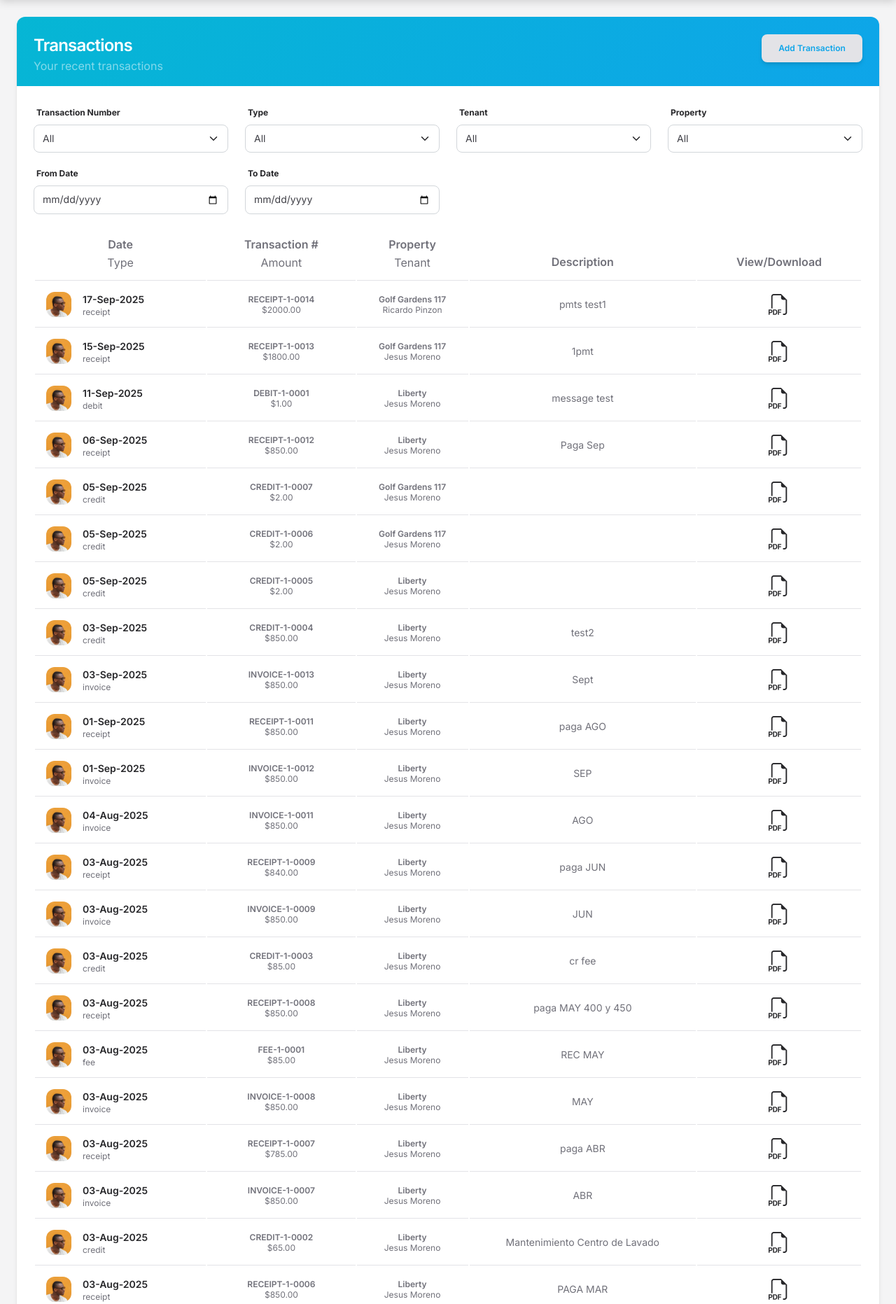
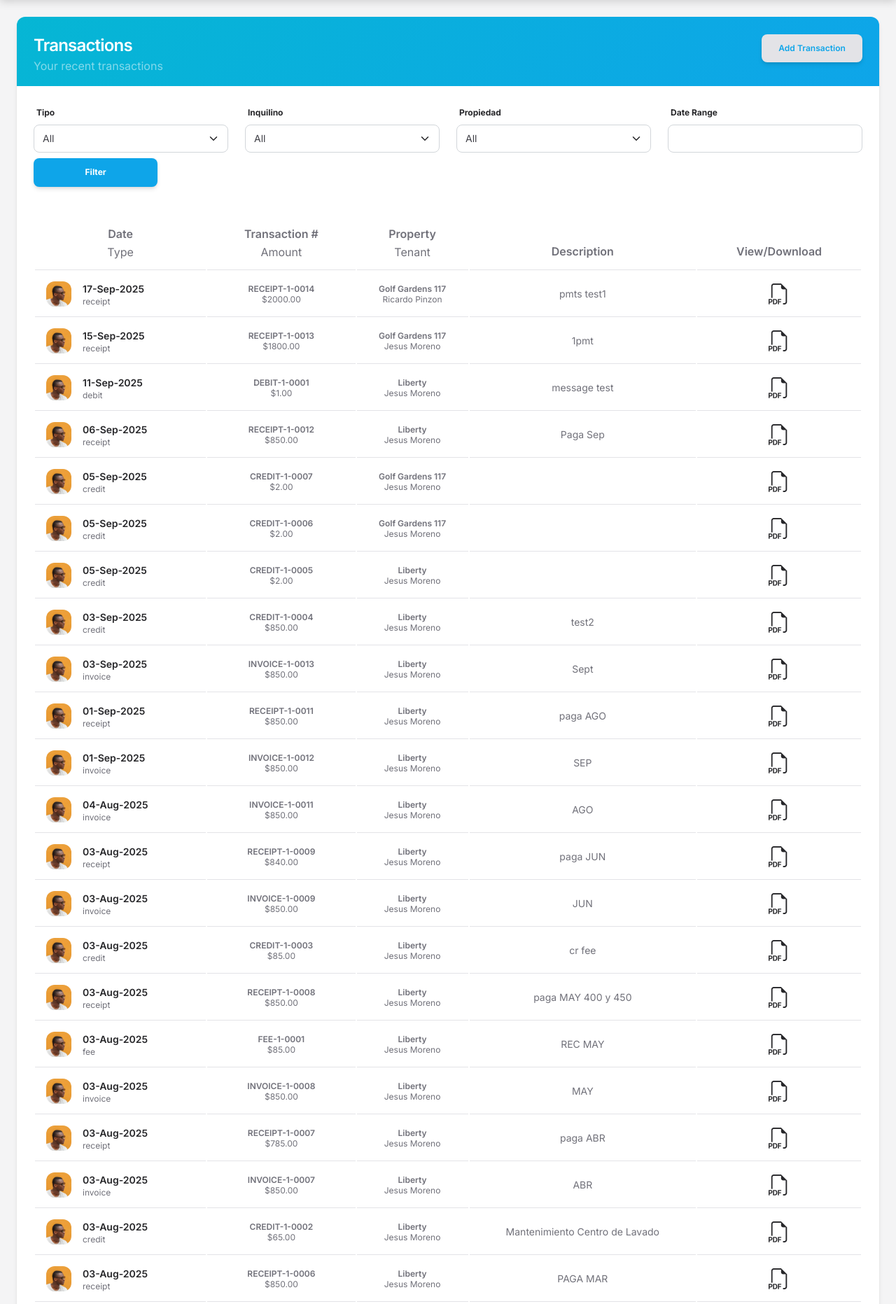
Before and after one commit to gkipping2023/Finko, a Django app: page /payments in a window 1280 px wide. Shown: the part 93-1956 px from the top of the page at 70% size. Run offline with Django 5.2, Linux system fonts and the light colour scheme; a user stored in the database is signed in; data comes from the database, SQL or seed files in the repository; both versions use the stored data as it was after the commit; some libraries are stand-ins or nearby versions.

Commit message:
Review Docs

```diff
--- a/main/forms.py
+++ b/main/forms.py
@@ -59,7 +59,7 @@ class AddPropertyForm(ModelForm):
     class Meta:
         model = Properties
         fields = '__all__'
-        exclude = ['maint_status','available','owner']
+        exclude = ['maint_status','available','owner','size','bedrooms','bathrooms']
 
     def __init__(self, *args, **kwargs):
         super().__init__(*args, **kwargs)
@@ -155,7 +155,7 @@ class NewRentForm(forms.ModelForm):
         start_date = cleaned_data.get('start_date')
         next_invoice_date = cleaned_data.get('next_invoice_date')
         if start_date and not next_invoice_date:
-            cleaned_data['next_invoice_date'] = start_date + timedelta(days=365/12)  # Default to one month later
+            cleaned_data['next_invoice_date'] = start_date + timedelta(days=365/12)
 
         return cleaned_data
 
--- a/main/models.py
+++ b/main/models.py
@@ -123,7 +123,7 @@ class User(AbstractUser):
     nac = CountryField()
     dob = models.DateField(default='1900-01-01')
     sex = models.CharField(choices=Sex,max_length=100)
-    role = models.CharField(choices=Roles,max_length=100,default='propietario')
+    role = models.CharField(choices=Roles,max_length=100,default='T')
     plan = models.CharField(choices=PLAN_CHOICES, max_length=20, default='free')
     promo_code = models.CharField(max_length=20, blank=True, null=True)
     username = models.CharField(unique=False,max_length=250)
--- a/main/templates/main/new_rent.html
+++ b/main/templates/main/new_rent.html
@@ -47,7 +47,8 @@
               </div>
             {% elif personal_id %}
               <div class="alert alert-warning mb-3">
-                No tenant found with Personal ID: {{ personal_id }}
+                No tenant found with Personal ID: {{ personal_id }} </br>
+                Enter tenant info manually
               </div>
             {% endif %}
 
--- a/main/templates/main/payments.html
+++ b/main/templates/main/payments.html
@@ -1,6 +1,7 @@
 {% extends "index.html" %}
+{% load static %}
+{% load widget_tweaks %}
 {% block content %}
-{% load static %}
 
 <div class="container-fluid py-4">
   <div class="card shadow border-0">
@@ -12,55 +13,29 @@
       <a href="{% url 'add_transaction' %}" class="btn btn-light text-info fw-bold">Add Transaction</a>
     </div>
     <div class="card-body">
-      <!-- Filter Dropdowns -->
-      <div class="row mb-3">
-        <div class="col-md-3">
-          <label for="filterTransactionNumber" class="form-label">Transaction Number</label>
-          <select id="filterTransactionNumber" class="form-select">
-            <option value="">All</option>
-            {% for transaction in transactions %}
-              <option value="{{ transaction.transaction_number }}">{{ transaction.transaction_number }}</option>
-            {% endfor %}
-          </select>
+      <!-- Django Filter Form -->
+      <!-- Date Range Picker CSS (CDN) -->
+      <link rel="stylesheet" type="text/css" href="https://cdn.jsdelivr.net/npm/daterangepicker/daterangepicker.css" />
+      <form method="get" class="row mb-3 align-items-end">
+        {% for field in filter.form.visible_fields %}
+          <div class="col-md-3 mb-2">
+            <label for="{{ field.id_for_label }}" class="form-label">{{ field.label }}</label>
+            {% if field.name == 'date_range' %}
+              {% render_field field class="form-control" autocomplete="off" %}
+            {% elif field.field.widget.input_type == 'select' or field.field.widget.input_type == 'select-multiple' %}
+              {% render_field field class="form-select" %}
+            {% else %}
+              {% render_field field class="form-control" %}
+            {% endif %}
+            {% if field.errors %}
+              <div class="text-danger small">{{ field.errors|striptags }}</div>
+            {% endif %}
+          </div>
+        {% endfor %}
+        <div class="col-md-2 mb-2">
+          <button type="submit" class="btn btn-info w-100">Filter</button>
         </div>
-        <div class="col-md-3">
-          <label for="filterType" class="form-label">Type</label>
-          <select id="filterType" class="form-select">
-            <option value="">All</option>
-            {% for transaction in transactions %}
-              <option value="{{ transaction.type }}">{{ transaction.type }}</option>
-            {% endfor %}
-          </select>
-        </div>
-        <div class="col-md-3">
-          <label for="filterTenant" class="form-label">Tenant</label>
-          <select id="filterTenant" class="form-select">
-            <option value="">All</option>
-            {% for transaction in transactions %}
-              <option value="{{ transaction.tenant }}">{{ transaction.tenant }}</option>
-            {% endfor %}
-          </select>
-        </div>
-        <div class="col-md-3">
-          <label for="filterProperty" class="form-label">Property</label>
-          <select id="filterProperty" class="form-select">
-            <option value="">All</option>
-            {% for transaction in transactions %}
-              <option value="{{ transaction.property }}">{{ transaction.property }}</option>
-            {% endfor %}
-          </select>
-        </div>
-      </div>
-      <div class="row mb-3">
-        <div class="col-md-3">
-          <label for="filterFromDate" class="form-label">From Date</label>
-          <input type="date" id="filterFromDate" class="form-control">
-        </div>
-        <div class="col-md-3">
-          <label for="filterToDate" class="form-label">To Date</label>
-          <input type="date" id="filterToDate" class="form-control">
-        </div>
-      </div>
+      </form>
       <!-- Transactions Table -->
       <div class="table-responsive">
         <table class="table align-middle mb-0" id="transactionsTable">
@@ -123,54 +98,29 @@
   </div>
 </div>
 
+<!-- jQuery and Date Range Picker JS (CDN) -->
+<script src="https://code.jquery.com/jquery-3.6.0.min.js"></script>
+<script type="text/javascript" src="https://cdn.jsdelivr.net/momentjs/latest/moment.min.js"></script>
+<script type="text/javascript" src="https://cdn.jsdelivr.net/npm/daterangepicker/daterangepicker.min.js"></script>
 <script src="/static/assets/js/custom.js"></script>
-    function filterTable() {
-      for (let row of rows) {
-        let showRow = true;
 
-        // Check each filter input
-        if (filterInputs.transactionNumber.value) {
-          const cell = row.cells[1].textContent.toLowerCase();
-          showRow = cell.includes(filterInputs.transactionNumber.value.toLowerCase());
+<script>
+  $(function() {
+    var $dateRange = $("#id_date_range");
+    if ($dateRange.length) {
+      $dateRange.daterangepicker({
+        autoUpdateInput: false,
+        locale: {
+          format: 'YYYY-MM-DD',
+          cancelLabel: 'Clear'
         }
-        if (showRow && filterInputs.type.value) {
-          const cell = row.cells[0].textContent.toLowerCase();
-          showRow = cell.includes(filterInputs.type.value.toLowerCase());
-        }
-        if (showRow && filterInputs.tenant.value) {
-          const cell = row.cells[2].textContent.toLowerCase();
-          showRow = cell.includes(filterInputs.tenant.value.toLowerCase());
-        }
-        if (showRow && filterInputs.property.value) {
-          const cell = row.cells[2].textContent.toLowerCase();
-          showRow = cell.includes(filterInputs.property.value.toLowerCase());
-        }
-
-        // Check date range
-        if (showRow && (filterInputs.fromDate.value || filterInputs.toDate.value)) {
-          const dateCell = row.cells[0].textContent; // Assuming the date is in the 1st column
-          const rowDate = new Date(dateCell.split('-').reverse().join('-')); // Convert "d-M-Y" to "Y-m-d"
-          const fromDate = filterInputs.fromDate.value ? new Date(filterInputs.fromDate.value) : null;
-          const toDate = filterInputs.toDate.value ? new Date(filterInputs.toDate.value) : null;
-
-          if (fromDate && rowDate < fromDate) {
-            showRow = false;
-          }
-          if (toDate && rowDate > toDate) {
-            showRow = false;
-          }
-        }
-
-        // Show or hide the row
-        row.style.display = showRow ? '' : 'none';
-      }
-    }
-
-    // Add event listeners to filter inputs
-    for (let key in filterInputs) {
-      if (filterInputs[key]) {
-        filterInputs[key].addEventListener('change', filterTable);
-      }
+      });
+      $dateRange.on('apply.daterangepicker', function(ev, picker) {
+        $(this).val(picker.startDate.format('YYYY-MM-DD') + ' - ' + picker.endDate.format('YYYY-MM-DD'));
+      });
+      $dateRange.on('cancel.daterangepicker', function(ev, picker) {
+        $(this).val('');
+      });
     }
   });
 </script>
--- a/main/templates/main/subscription_cancel.html
+++ b/main/templates/main/subscription_cancel.html
@@ -1,7 +1,7 @@
 {% extends "index.html" %}
 {% block content %}
 
-<h1 class="text text-danger">Success</h1>
+<h1 class="text text-danger">Cancel</h1>
 
 
 
--- a/main/urls.py
+++ b/main/urls.py
@@ -33,6 +33,8 @@ urlpatterns = [
     path('preview-transaction-confirmation/', views.preview_transaction_confirmation, name='preview_transaction_confirmation'),
     path('account/', include('allauth.urls')),  # Add allauth URLs
     path('lease/<int:lease_id>/renew/', views.renew_lease, name='renew_lease'),
+    path('set_user_role/', views.set_user_role, name='set_user_role'),
+
 
 
 
--- a/main/views.py
+++ b/main/views.py
@@ -1,3 +1,4 @@
+from django.views.decorators.http import require_POST
 from django.shortcuts import render, get_object_or_404, redirect
 from django.http import JsonResponse
 import re
@@ -14,13 +15,14 @@ from django.shortcuts import render, redirect
 from django.contrib import messages
 from django.contrib.auth import authenticate, login, logout
 from django.contrib.auth.decorators import login_required
-from .models import Properties, Transaction,Rent,User, PromoCode
+from .models import Properties, Transaction,Rent,User, PromoCode, Roles
 from .forms import AddPropertyForm, NewUserForm,NewTenantForm, NewRentForm, UpdateUserForm, TransactionForm, ReportPaymentForm, RenewLeaseForm
 from django_countries.fields import Country  # Add this import if using django-countries
 #from .filters import Reserves_DailyFilter, DogsFilter, Reserves_HotelFilter
 from django.db import models  # Import models for aggregate functions
 # from django.core.mail import send_mail, EmailMultiAlternatives
 from django.template.loader import render_to_string
+from .filters import TransactionFilter
 from weasyprint import HTML
 from django.http import HttpResponse
 
@@ -40,6 +42,20 @@ def transaction_pdf(request, transaction_id):
     response = HttpResponse(pdf, content_type='application/pdf')
     response['Content-Disposition'] = f'attachment; filename="Transaccion_{transaction.transaction_number}.pdf"'
     return response
+
+# Modal role selection view
+@login_required
+@require_POST
+def set_user_role(request):
+  role = request.POST.get('role')
+  if role in dict(Roles):
+    user = request.user
+    user.role = role
+    user.save()
+    messages.success(request, 'Your role has been updated.')
+  else:
+    messages.error(request, 'Invalid role selection.')
+  return redirect(request.POST.get('next', 'dashboard'))
 
 @login_required(login_url='log_in')
 def rent_details(request, rent_id):
@@ -291,6 +307,9 @@ def register_user(request):
                       <p>
                         <a href="{request.build_absolute_uri(reverse('dashboard'))}" class="btn">Ir al Panel de Control</a>
                       </p>
+                      <p style="margin-top: 24px;">
+                        <a href="{request.build_absolute_uri(reverse('user_profile'))}" class="btn" style="background:#344767;">Completa tu perfil</a>
+                      </p>
                       <div class="footer">
                         Este es un mensaje automático de Finko - Property Management System.
                       </div>
@@ -479,7 +498,9 @@ def new_rent(request):
                 property_instance.save()
 
                 # Send email to the tenant
+
                 if tenant:
+                    registration_link = request.build_absolute_uri(reverse('register_user'))
                     email = EmailMessage(
                         subject="Nuevo Contrato de Alquiler",
                         body=f"""
@@ -524,10 +545,13 @@ def new_rent(request):
                             <div class="container">
                               <h2 style="color:#17c1e8;">¡Nuevo Contrato de Alquiler!</h2>
                               <p>Hola {tenant.first_name},</p>
-                              <p>Se ha creado un nuevo contrato de alquiler para una propiedad .</p>
+                              <p>Se ha creado un nuevo contrato de alquiler para una propiedad.</p>
                               <p>Por favor, revisa los detalles del contrato en tu portal de inquilino.</p>
                               <p>
                                 <a href="{request.build_absolute_uri(reverse('tenant_portal'))}" class="btn">Ir al Portal de Inquilino</a>
+                              </p>
+                              <p style="margin-top: 24px;">
+                                ¿Aún no tienes cuenta? <a href="{registration_link}" class="btn" style="background:#344767;">Regístrate aquí</a>
                               </p>
                               <div class="footer">
                                 Este es un mensaje automático de Finko - Property Management System.
@@ -536,7 +560,6 @@ def new_rent(request):
                           </body>
                         </html>
                         """,
-                        #Add invitation to tenant portal link to register if not registered!
                         from_email=settings.DEFAULT_FROM_EMAIL,
                         to=[tenant.email],
                     )
@@ -619,30 +642,41 @@ def dashboard(request):
     return render(request, 'main/dashboard.html', context)
 
 from django.core.files.base import ContentFile
+
 @login_required(login_url='log_in')
 def payments(request):
-    if request.method == 'POST':
-        form = TransactionForm(request.POST, user=request.user)
-        if form.is_valid():
-            transaction = form.save(commit=False)
-            transaction.owner = request.user  # Set the logged-in user as the owner
-            transaction.save()
-            pdf = render_transaction_pdf(transaction)
-            messages.success(request, f"{transaction.type.capitalize()} created successfully!")
-            return redirect('payments')  # Redirect to a transaction list or dashboard
-        else:
-            messages.error(request, "There was an error creating the transaction.")
+  if request.method == 'POST':
+    form = TransactionForm(request.POST, user=request.user)
+    if form.is_valid():
+      transaction = form.save(commit=False)
+      transaction.owner = request.user  # Set the logged-in user as the owner
+      transaction.save()
+      pdf = render_transaction_pdf(transaction)
+      messages.success(request, f"{transaction.type.capitalize()} created successfully!")
+      return redirect('payments')
     else:
-        form = TransactionForm(user=request.user)
-    transactions = Transaction.objects.filter(owner=request.user).order_by('-created_at')
-    transaction_properties = Properties.objects.filter(owner=request.user).distinct()
+      messages.error(request, "There was an error creating the transaction.")
+  else:
+    form = TransactionForm(user=request.user)
 
-    context = {
-        'transaction_properties' : transaction_properties,
-        'transactions': transactions,
-        'form': form,
-    }
-    return render(request, 'main/payments.html', context)
+  transactions = Transaction.objects.filter(owner=request.user).order_by('-created_at')
+  transaction_properties = Properties.objects.filter(owner=request.user).distinct()
+
+  # Use django-filter for filtering
+  transaction_filter = TransactionFilter(request.GET, queryset=transactions)
+  # Limit tenant and property dropdowns to current user's data
+  transaction_filter.form.fields['tenant'].queryset = User.objects.filter(
+    tenant_transactions__owner=request.user, role='T'
+  ).distinct()
+  transaction_filter.form.fields['property'].queryset = transaction_properties
+
+  context = {
+    'transaction_properties': transaction_properties,
+    'transactions': transaction_filter.qs,
+    'form': form,
+    'filter': transaction_filter,
+  }
+  return render(request, 'main/payments.html', context)
 
 @login_required(login_url='log_in')
 def add_transaction(request):
--- a/rentu/settings.py
+++ b/rentu/settings.py
@@ -46,6 +46,8 @@ INSTALLED_APPS = [
     'django.contrib.staticfiles',
     'main.apps.MainConfig',
     'django_countries',
+    'django_filters',
+    'widget_tweaks',
     'django.contrib.sites',  # Required by allauth
     'allauth',
     'allauth.account',
--- a/requirements.txt
+++ b/requirements.txt
@@ -1,5 +1,3 @@
-# For loading environment variables
-python-dotenv
 amqp==5.3.1
 asgiref==3.8.1
 billiard==4.2.1
@@ -19,7 +17,9 @@ Django==5.1.7
 django-allauth==65.11.1
 django-celery-beat==2.8.0
 django-countries==7.6.1
+django-filter==25.1
 django-timezone-field==7.1
+django-widget-tweaks==1.5.0
 fonttools==4.58.4
 idna==3.10
 kombu==5.5.3
@@ -31,6 +31,7 @@ PyJWT==2.9.0
 pyphen==0.17.2
 python-crontab==3.2.0
 python-dateutil==2.9.0.post0
+python-dotenv==1.1.1
 redis==5.3.0
 requests==2.32.5
 six==1.17.0
```
Also changed, not shown: main/filters.py (added, +38 -0 lines), main/templates/main/dashboard.html (+12 -0 lines), main/templates/main/role_modal.html (added, +26 -0 lines), main/templates/main/user_profile.html (+0 -17 lines), db.sqlite3.
